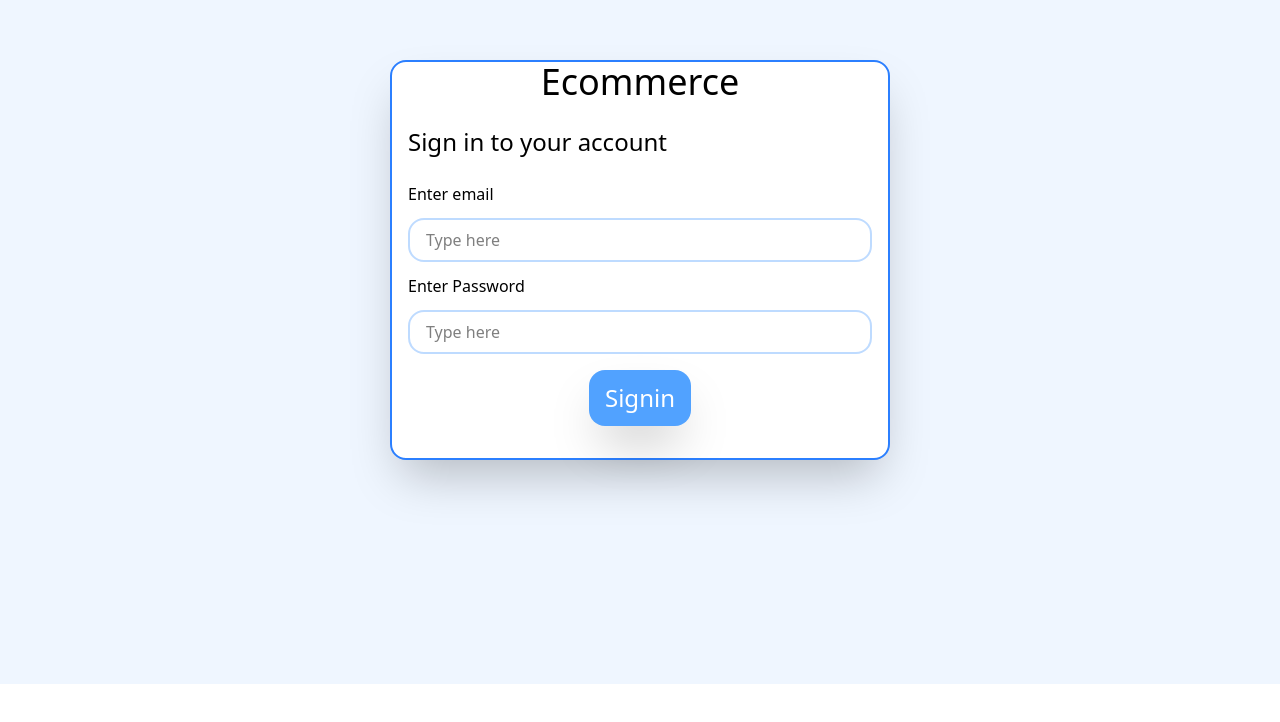
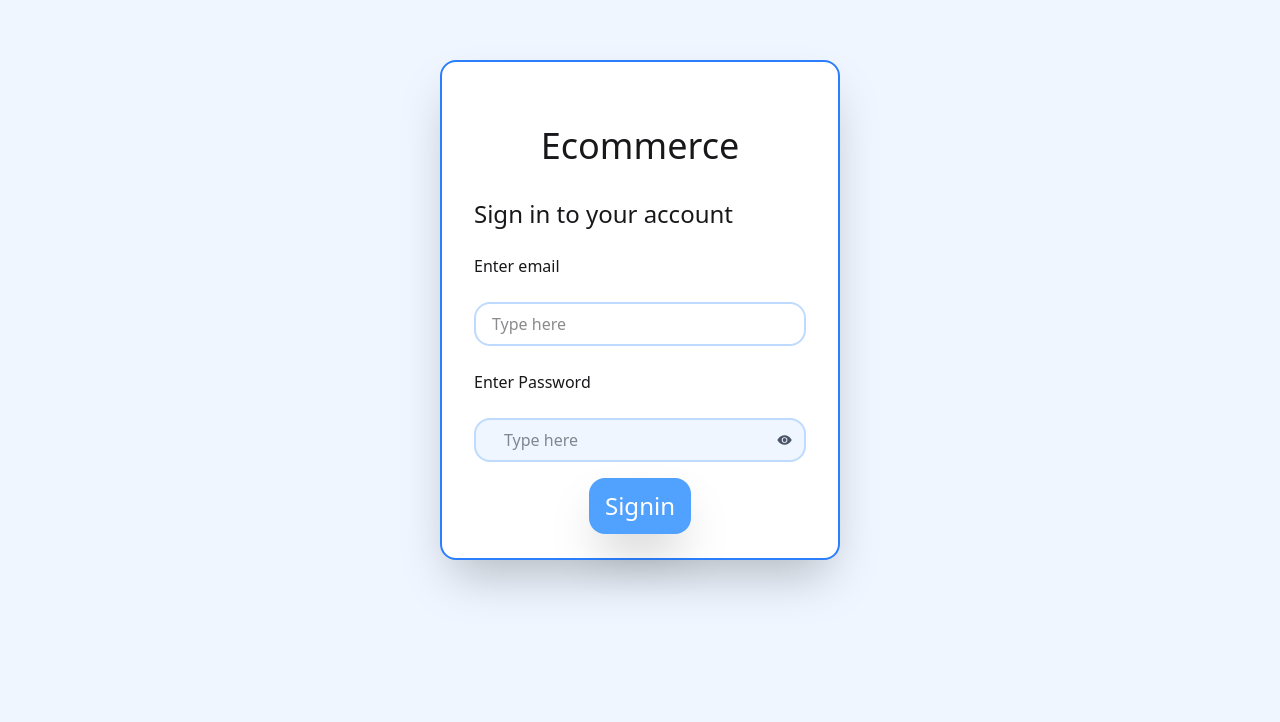
Before and after one commit to daudahme/Ecommerce, a React (Vite) app: page / in a window 1280 px wide. Shown: the part 164-886 px from the top of the page. Before the commit the page ends 848 px from the top, so only its background shows below. Built offline with nearby package versions, Linux system fonts and the light colour scheme.

Commit message:
loader  and eye added in signin page

```diff
--- a/package.json
+++ b/package.json
@@ -15,6 +15,7 @@
     "react": "^19.0.0",
     "react-dom": "^19.0.0",
     "react-hot-toast": "^2.5.2",
+    "react-icons": "^5.5.0",
     "react-router-dom": "^7.3.0",
     "tailwindcss": "^4.0.14"
   },
--- a/src/index.css
+++ b/src/index.css
@@ -1 +1,2 @@
 @import "tailwindcss";
+@plugin "daisyui";
--- a/src/pages/Login.jsx
+++ b/src/pages/Login.jsx
@@ -1,47 +1,76 @@
-import React, { useState } from 'react'
-import { signinwithEmail } from '../Context/UseFireBase'
-import { useNavigate } from 'react-router-dom'
-import { toastMessage } from '../UI/toastMessage'
+import React, { useState } from "react";
+import { signinwithEmail } from "../Context/UseFireBase";
+import { useNavigate } from "react-router-dom";
+import { toastMessage } from "../UI/toastMessage";
+import { IoEye, IoEyeOff } from "react-icons/io5";
 
 const Login = () => {
-  const [email,setEmail] = useState("")
-  const [password,setPassword] = useState("")
+  const [showPassword, setShowPassword] = useState(false);
+  const [email, setEmail] = useState("");
+  const [password, setPassword] = useState("");
+  const [loading, setLoading] = useState(false);
   const navigate = useNavigate();
-  const SigninwithEmail=async()=>{
+
+  const SigninwithEmail = async () => {
+    setLoading(true);
     try {
-      await signinwithEmail(email,password)
-      toastMessage("Welcome to admin","success");
-      setEmail("")
-      setPassword("")
-      navigate("/dashboard")
+      await signinwithEmail(email, password);
+      toastMessage("Welcome to admin", "success");
+      setEmail("");
+      setPassword("");
+      navigate("/dashboard");
     } catch (error) {
-      toastMessage("Invalid credentials","error");
+      toastMessage("Invalid credentials", "error");
+    } finally {
+      setLoading(false);
     }
+  };
 
-  }
   return (
-    <div className='bg-white border-2 border-blue-500 px-4  h-[400px]  shadow-2xl my-56 w-[500px] rounded-2xl'>
-        <div className='text-center text-4xl mb-6'>
-            Ecommerce
+    <div className="bg-white border-2 border-blue-500 p-8 h-[500px] shadow-2xl my-56 w-[400px] rounded-2xl">
+      <div className="text-center text-4xl my-8">Ecommerce</div>
+      <div className="text-2xl mb-6">Sign in to your account</div>
+      <div className="flex flex-col gap-6">
+        <label>Enter email</label>
+        <input
+          type="text"
+          placeholder="Type here"
+          value={email}
+          onChange={(e) => setEmail(e.target.value)}
+          className="py-2 px-4 border-2 border-blue-200 focus:outline focus:outline-sky-500 focus:bg-blue-100 rounded-2xl"
+        />
+
+        <label>Enter Password</label>
+        <div className="flex justify-between bg-blue-50 items-center border-2 rounded-2xl focus:bg-blue-100 border-blue-200 focus:outline focus:outline-sky-500 px-3">
+          <input
+            type={showPassword ? "text" : "password"}
+            placeholder="Type here"
+            value={password}
+            onChange={(e) => setPassword(e.target.value)}
+            className="py-2 px-4 border-none outline-none w-full"
+          />
+          {showPassword ? (
+            <IoEyeOff onClick={() => setShowPassword(false)} className="cursor-pointer text-gray-600" />
+          ) : (
+            <IoEye onClick={() => setShowPassword(true)} className="cursor-pointer text-gray-600" />
+          )}
         </div>
-        <div className=' text-2xl mb-6'>
-            Sign in to your account
-        </div>
-        <div className='flex flex-col gap-3'>
-        <label>Enter email</label>
-      <input type="text" placeholder="Type here" value={email} onChange={(e)=>setEmail(e.target.value)}
-      className="input py-2 px-4 border-2 border-blue-200  focus:outline focus:outline-sky-500 focus:bg-blue-100 rounded-2xl" />
-      <label>Enter Password</label>
-      <input type="text" placeholder="Type here" value={password} onChange={(e)=>setPassword(e.target.value)}
-      className="input py-2 px-4 border-2 border-blue-200  focus:outline focus:outline-sky-500 rounded-2xl focus:bg-blue-100"  />
-        </div>
-        <div className='flex justify-center items-center mt-4'>
-            <button onClick={SigninwithEmail} className='px-4 py-3 bg-blue-400 text-2xl text-white rounded-2xl shadow-2xl hover:scale-90 hover:bg-blue-300'>
-                Signin
-            </button>
-        </div>
+      </div>
+
+      <div className="flex justify-center items-center mt-4">
+        <button
+          onClick={SigninwithEmail}
+          disabled={loading}
+          className={`px-4 py-3 bg-blue-400 text-2xl text-white rounded-2xl shadow-2xl flex justify-center items-center gap-2 transition-all ${
+            loading ? "opacity-50 cursor-not-allowed" : "hover:scale-90 hover:bg-blue-300"
+          }`}
+        >
+          <span>Signin</span>
+          {loading && <span className="animate-spin border-2 border-white border-t-transparent rounded-full w-6 h-6"></span>}
+        </button>
+      </div>
     </div>
-  )
-}
+  );
+};
 
-export default Login
+export default Login;
```
Also changed, not shown: 1 other file (tests, documents, lock files or other folders).
